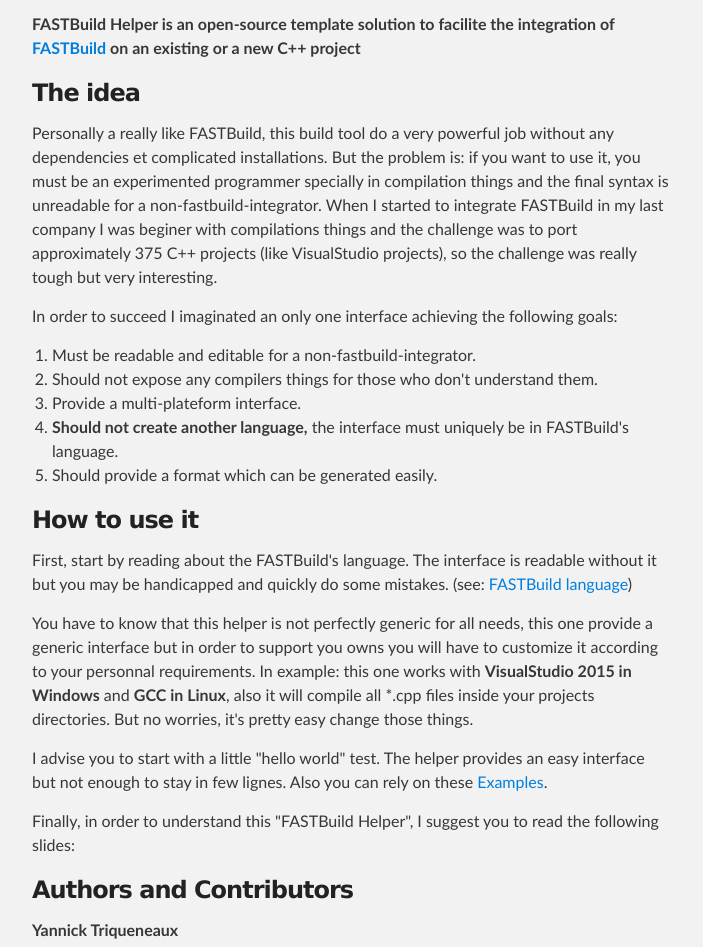
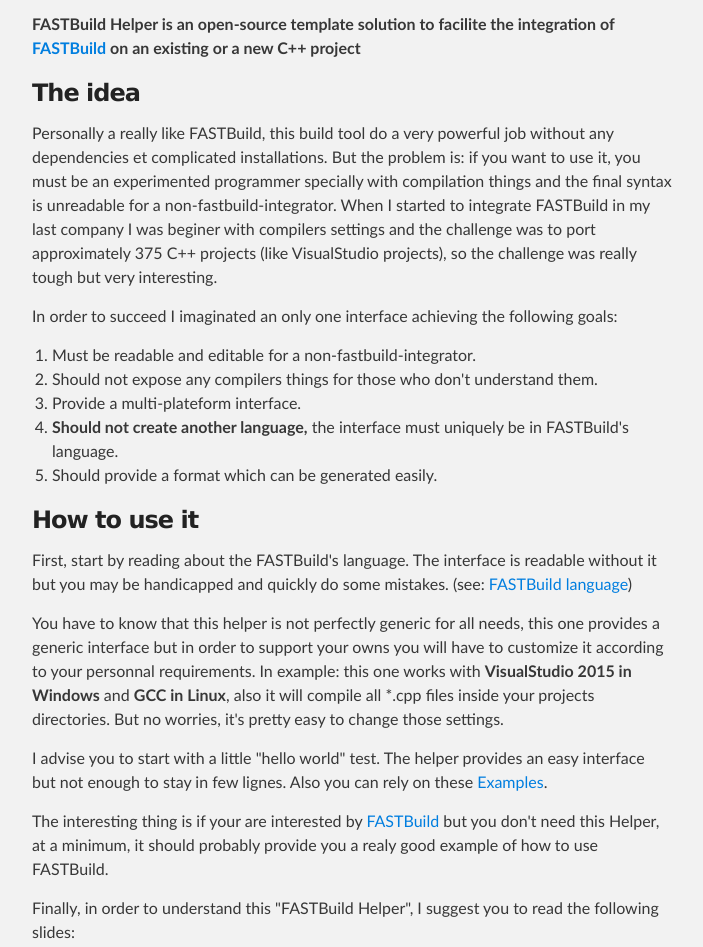
Before and after one commit to YannickTriqueneaux/FastbuildHelper, a plain HTML site: page index.html in a window 1280 px wide. Shown: the part 251-1198 px from the top of the page, without its empty margins (288-991 px from the left). Drawn offline with Linux system fonts and the light colour scheme.

Commit message:
Create gh-pages branch via GitHub

```diff
--- a/index.html
+++ b/index.html
@@ -39,8 +39,8 @@
 <a id="the-idea" class="anchor" href="#the-idea" aria-hidden="true"><span aria-hidden="true" class="octicon octicon-link"></span></a><strong>The idea</strong>
 </h3>
 
-<p>Personally a really like FASTBuild, this build tool do a very powerful job without any dependencies et complicated installations. But the problem is: if you want to use it, you must be an experimented programmer specially in compilation things and the final syntax is unreadable for a non-fastbuild-integrator.
-When I started to integrate FASTBuild in my last company I was beginer with compilations things and the challenge was to port approximately 375 C++ projects (like VisualStudio projects), so the challenge was really tough but very interesting.</p>
+<p>Personally a really like FASTBuild, this build tool do a very powerful job without any dependencies et complicated installations. But the problem is: if you want to use it, you must be an experimented programmer specially with compilation things and the final syntax is unreadable for a non-fastbuild-integrator.
+When I started to integrate FASTBuild in my last company I was beginer with compilers settings and the challenge was to port approximately 375 C++ projects (like VisualStudio projects), so the challenge was really tough but very interesting.</p>
 
 <p>In order to succeed I imaginated an only one interface achieving the following goals:</p>
 
@@ -59,9 +59,11 @@ When I started to integrate FASTBuild in my last company I was beginer with comp
 
 <p>First, start by reading about the FASTBuild's language. The interface is readable without it but you may be handicapped and quickly do some mistakes. (see: <a href="http://www.fastbuild.org/docs/syntaxguide.html">FASTBuild language</a>)</p>
 
-<p>You have to know that this helper is not perfectly generic for all needs, this one provide a generic interface but in order to support you owns you will have to customize it according to your personnal requirements. In example: this one works with <strong>VisualStudio 2015 in Windows</strong> and <strong>GCC in Linux</strong>, also it will compile all *.cpp files inside your projects directories. But no worries, it's pretty easy change those things.</p>
+<p>You have to know that this helper is not perfectly generic for all needs, this one provides a generic interface but in order to support your owns you will have to customize it according to your personnal requirements. In example: this one works with <strong>VisualStudio 2015 in Windows</strong> and <strong>GCC in Linux</strong>, also it will compile all *.cpp files inside your projects directories. But no worries, it's pretty easy to change those settings.</p>
 
 <p>I advise you to start with a little "hello world" test. The helper provides an easy interface but not enough to stay in few lignes. Also you can rely on these <a href="https://github.com/YannickTriqueneaux/FastbuildHelper/tree/master/Examples">Examples</a>.</p>
+
+<p>The interesting thing is if your are interested by <a href="http://www.fastbuild.org/docs/home.html">FASTBuild</a> but you don't need this Helper, at a minimum, it should probably provide you a realy good example of how to use FASTBuild. </p>
 
 <p>Finally, in order to understand this "FASTBuild Helper", I suggest you to read the following slides:</p>
 
```
Also changed, not shown: params.json (+1 -1 lines).
